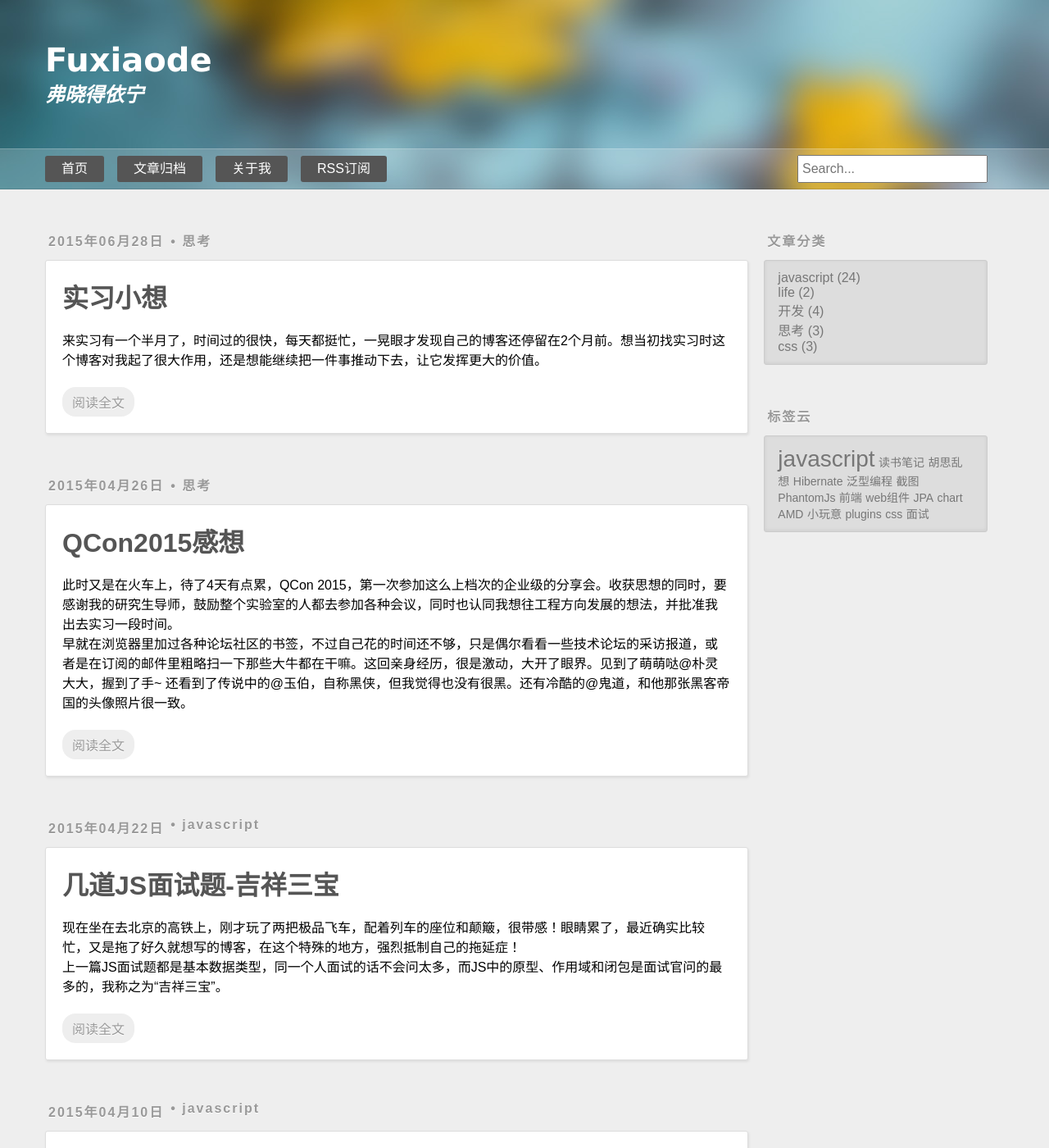
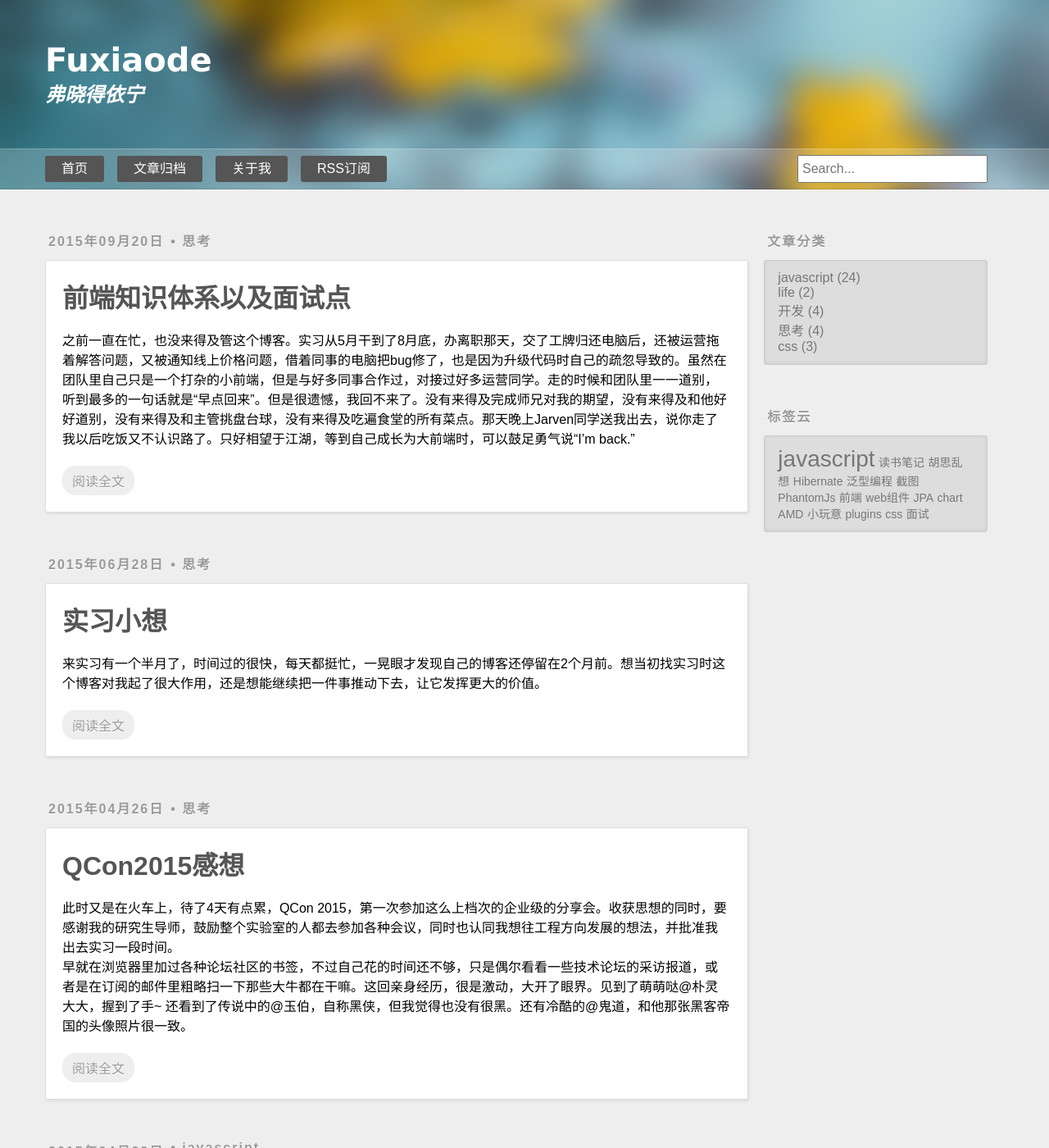
Before and after one commit to danislyn/danislyn.github.com, a Jekyll site: the page built from index.html, in a window 1280 px wide and 1400 px high. Shown: the whole window at 82% size. Built offline with Jekyll 4.4.1, drawn with Linux system fonts in a browser that asks for light colours; nearby versions of some CDN libraries; the list of posts is cut into pages by our own code; some of the changed lines change nothing that is shown; some of the changed text lies outside the part shown.

Commit message:
new post

```diff
--- a/_posts/思考/2015-09-20-fe-review-points.md
+++ b/_posts/思考/2015-09-20-fe-review-points.md
@@ -3,7 +3,6 @@ layout: post
 title: "前端知识体系以及面试点"
 category: 思考
 tags: [面试]
-published: false
 ---
 {% include JB/setup %}
 
@@ -21,8 +20,8 @@ published: false
 
 首先是模型的理解
 
-- [盒模型]()
-- [定位模型]()
+- [盒模型](/blog/2015/03/21/css-box-model/)
+- [定位模型](/blog/2015/03/22/css-position-model/)
 - [Flexbox模型](http://www.w3cplus.com/css3/a-guide-to-flexbox.html)
 - 理解类似Boostrap里的栅格系统
 
@@ -66,8 +65,8 @@ JS里最重要的3点
 
 其中还涉及到一些js变量环境和单线程的知识点，详见我以前整理的文章
 
-- [《JavaScript模式》读书笔记系列]()
-- [一道腾讯笔试题想到的JS中的一些特性]()
+- [《JavaScript模式》读书笔记系列](/tags.html#读书笔记-ref)
+- [一道腾讯笔试题想到的JS中的一些特性](/blog/2015/03/30/a-question-of-intern-recruit-test-by-tencent/)
 
 当然光看理论不行，得拿东西练手
 
@@ -100,7 +99,7 @@ HTML5推动了很久了，标准定稿意味着Web 2.0时代已跨入Web 3.0时
 
 ### 前端资源模块化 ###
 
-CSS里衍生出来SASS和LESS，相当于加强版的CSS。而js模块化衍生出来了CMD和AMD规范。我最初觉得做模块化主要是为了复用，css和js都可以一定程度地复用。后来看了[@前端农民工]()的文章，说**模块化更多的是为了“分治”**，即分而治之，觉得很有道理，尤其是在规模较大的项目中。
+CSS里衍生出来SASS和LESS，相当于加强版的CSS。而js模块化衍生出来了CMD和AMD规范。我最初觉得做模块化主要是为了复用，css和js都可以一定程度地复用。后来看了[@前端农民工](http://weibo.com/fouber)的文章，说**模块化更多的是为了“分治”**，即分而治之，觉得很有道理，尤其是在规模较大的项目中。
 
 如果要说面试点的话，这里可能会涉及到
 
@@ -119,8 +118,9 @@ CSS里衍生出来SASS和LESS，相当于加强版的CSS。而js模块化衍生
 
 这里涉及到的知识相当多，要深入的话每一点都能挖的很深，但我们需要从整体上有个大体的了解。可参考以下资料：
 
+- [前端工程——基础篇](https://github.com/fouber/blog/issues/10)
 - [前端工程精粹：静态资源管理与模板框架](http://www.infoq.com/cn/articles/front-end-engineering-and-performance-optimization-part2)
-- [KISSY中默认开启combo]()
+- [KISSY中开启combo](http://docs.kissyui.com/1.4/docs/html/guideline/seed.html#seed-)
 
 
 
@@ -149,7 +149,7 @@ CSS里衍生出来SASS和LESS，相当于加强版的CSS。而js模块化衍生
 
 
 高级篇
---------
+-------
 只是随便取个标题用于划分，上面每个point深入下去的话都可以是高级篇，这里更多想扯些抽象原则的东西。
 
 
@@ -187,8 +187,10 @@ CSS里衍生出来SASS和LESS，相当于加强版的CSS。而js模块化衍生
 
 > 前端是还原设计的同时，以工程师的角度去优雅地实现。
 
-这是我实习阶段的感受，这里“优雅地”实现并非指代码要写的多么多么牛，得看具体业务场景以及需求排期，需要工程师在设计和排期以及需求优先级之间找到平衡点，以最权衡的方式去还原设计。
+这是我实习阶段的感受，这里“优雅地”实现并非指代码要写的多么多么牛，得看具体业务场景以及需求排期，需要工程师在设计和排期以及需求优先级之间找到平衡点，以最权衡的方式去还原设计。如果是可复用的场景，最终可沉淀出一套优雅的可扩展的实现方案。
 
 > 前端要牢牢把控View层，以最适合用户的方式去展现。
 
-这是实习时的主管所提倡的，由于现在native和hybrid技术的普及，不要把web前端和native前端划分的太清楚，web和native本都是View层把控者。前端人员应该根据具体业务场景，去选择最合适的实现方式，而不是根据自己的技能去选择实现方式。
+这是实习时团队的主管所提倡的，由于现在native和hybrid技术的普及，不应该把web前端和native前端界限划分得太清楚，web和native本都是View层把控者。前端人员应该根据具体业务场景，去选择最合适的实现方式，而不是根据自己的技能去选择展现方式。
+
+到底什么是前端？这类抽象问题本就不该有明确答案，就像一百个人眼中有一百个哈姆雷特。每个人的背景不同，随着经验和视野的增长，自然会沉淀出最适合自己的答案。
```
